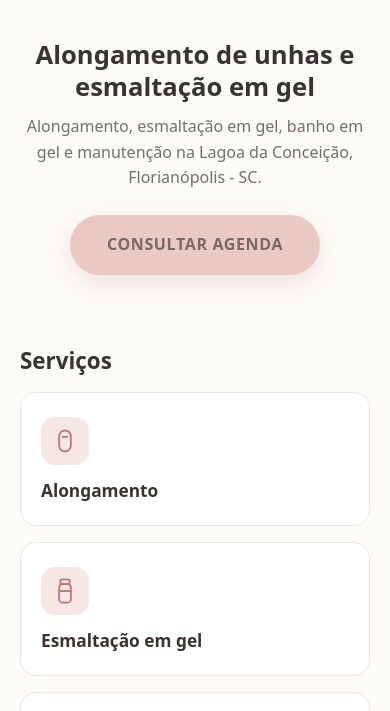
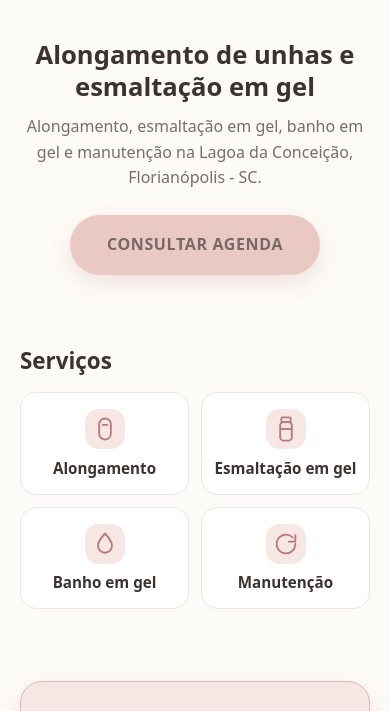
Before and after one commit to matielo-projetos/Maria_Nail_Designer, a plain HTML site: page lagoa-da-conceicao/index.html in a window 390 px wide. Shown: the part 78-789 px from the top of the page. Drawn offline with Linux system fonts and the light colour scheme.

Commit message:
fix: compact mobile services grid

```diff
--- a/css/style.css
+++ b/css/style.css
@@ -234,8 +234,8 @@ section[id] { scroll-margin-top: 5.25rem; }
 
 .grid {
   display: grid;
-  grid-template-columns: 1fr;
-  gap: var(--gap);
+  grid-template-columns: repeat(2, 1fr);
+  gap: .75rem;
 }
 
 .card {
@@ -260,6 +260,27 @@ section[id] { scroll-margin-top: 5.25rem; }
 .card__heading { font-size: 1.08rem; }
 
 .card__heading--lg { font-size: 1.5rem; }
+
+/* Cards de servico compactos no mobile: grade 2x2 */
+.grid .card {
+  display: flex;
+  flex-direction: column;
+  align-items: center;
+  justify-content: center;
+  text-align: center;
+  padding: 1rem .6rem;
+}
+
+.grid .card__icon {
+  width: 2.5rem;
+  height: 2.5rem;
+  margin-bottom: .6rem;
+}
+
+.grid .card__heading {
+  font-size: .95rem;
+  overflow-wrap: break-word;
+}
 
 .card--feature {
   border: 0;
@@ -462,6 +483,21 @@ section[id] { scroll-margin-top: 5.25rem; }
 
   .grid { grid-template-columns: repeat(2, 1fr); gap: 1.25rem; }
 
+  /* Acima do mobile os cards de servico voltam ao estilo original */
+  .grid .card {
+    display: block;
+    text-align: left;
+    padding: 1.5rem 1.25rem;
+  }
+
+  .grid .card__icon {
+    width: 3rem;
+    height: 3rem;
+    margin-bottom: .9rem;
+  }
+
+  .grid .card__heading { font-size: 1.08rem; }
+
   .card--feature { padding: 2.25rem 2rem; }
 
   .card__big { font-size: 2.6rem; }
```
